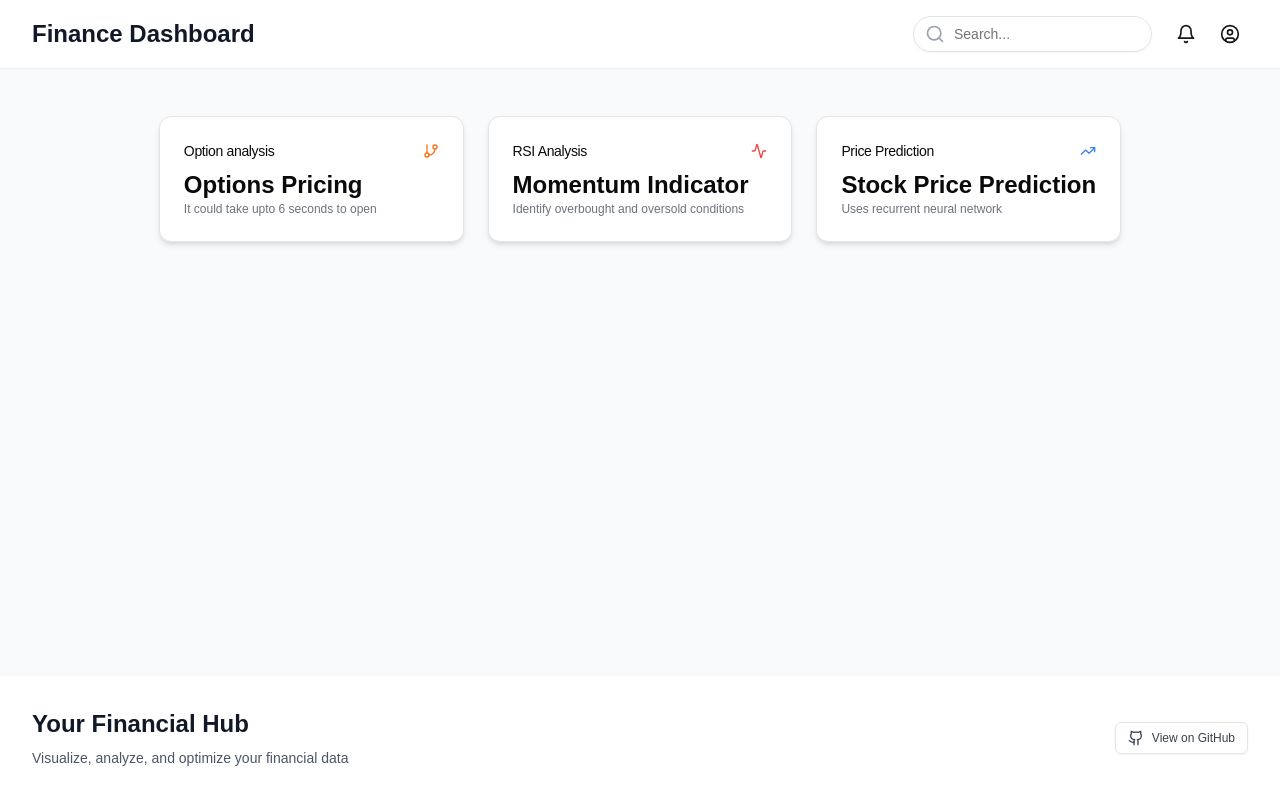
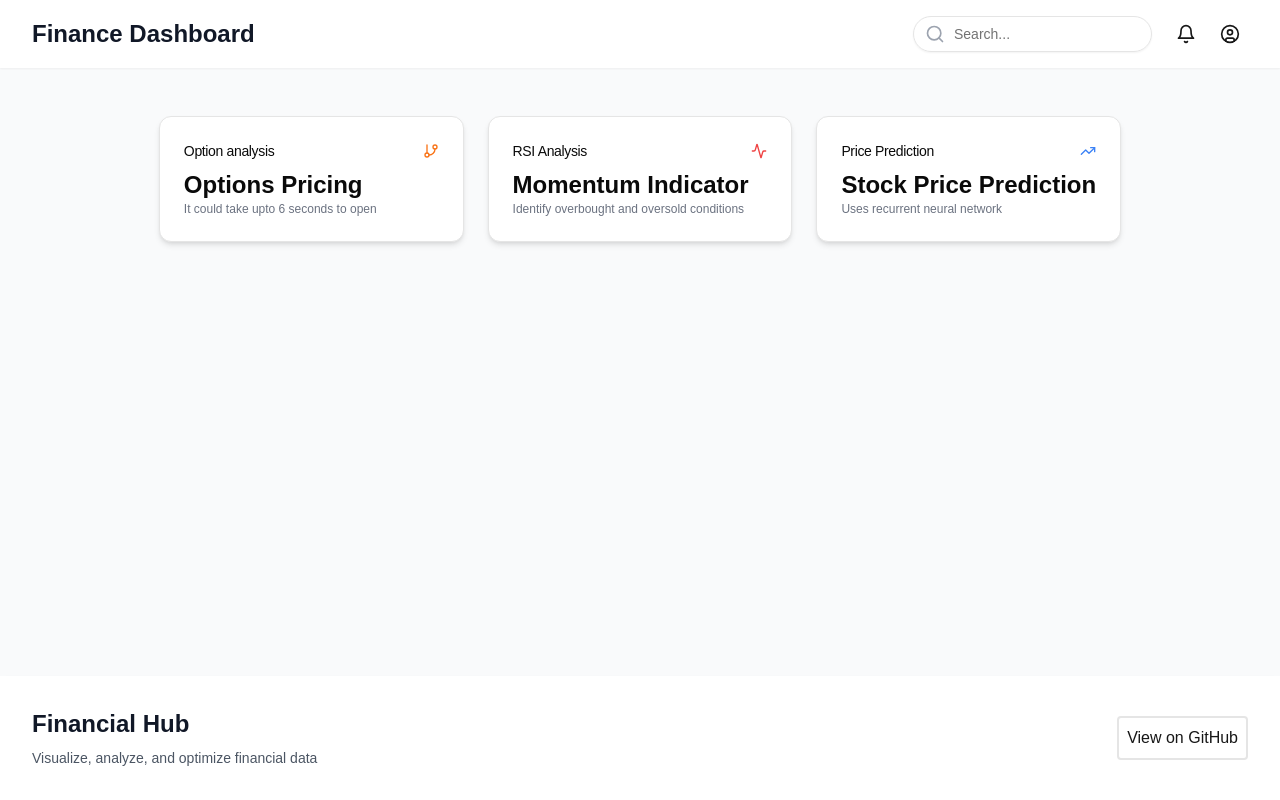
Before and after one commit to kulraj710/fin-dashboard, a Next.js app in the folder frontend/: page / in a window 1280 px wide. Built offline with nearby package versions, Linux system fonts and the light colour scheme.

Commit message:
[chore] : add github link

```diff
--- a/frontend/components/homepage-footer.tsx
+++ b/frontend/components/homepage-footer.tsx
@@ -159,26 +159,16 @@ export function HomepageFooter() {
           <div className="flex flex-col md:flex-row justify-between items-center">
             <div className="text-center md:text-left mb-4 md:mb-0">
               <h2 className="text-2xl font-bold text-gray-900 dark:text-white">
-                Your Financial Hub
+                Financial Hub
               </h2>
               <p className="mt-2 text-sm text-gray-600 dark:text-gray-300">
-                Visualize, analyze, and optimize your financial data
+                Visualize, analyze, and optimize financial data
               </p>
             </div>
             <div className="flex items-center">
-              <Button
-                variant="outline"
-                size="sm"
-                onClick={() =>
-                  alert(
-                    "I will add the link shortly! Thank you for your interest"
-                  )
-                }
-                className="text-gray-700 dark:text-gray-200"
-              >
-                <Github className="mr-2 h-4 w-4" />
+              <Link href="https://github.com/kulraj710/fin-dashboard" className="border border-2 rounded p-2 dark:text-gray-200">
                 View on GitHub
-              </Button>
+              </Link>
             </div>
           </div>
         </div>
```
